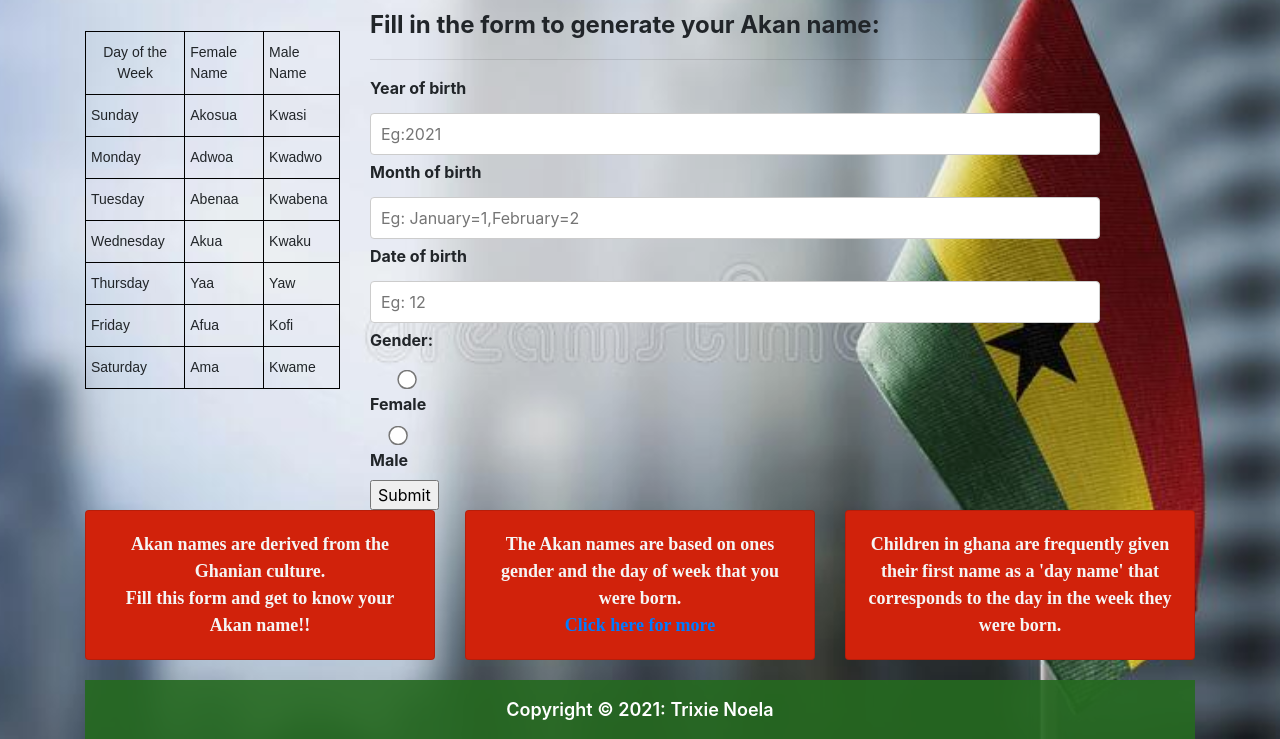
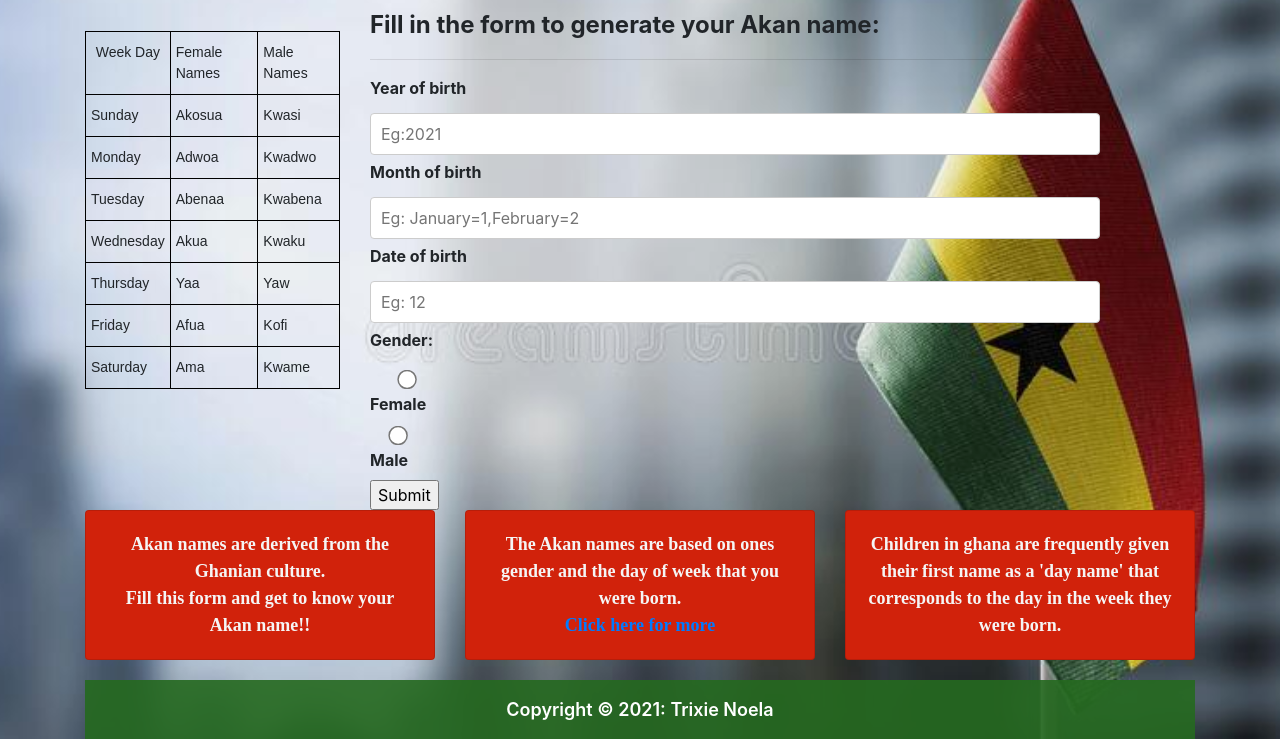
Before and after one commit to TNoela/Akan-Names-Project, a plain HTML site: page index.html in a window 1280 px wide. Shown: the part 135-874 px from the top of the page. Drawn offline with nearby package versions, Linux system fonts and the light colour scheme.

Commit message:
Update index.html

```diff
--- a/index.html
+++ b/index.html
@@ -25,9 +25,9 @@
                     <br>
                     <table class="tg">
                         <tr>
-                            <th class="tg-baqh">Day of the Week</th>
-                            <th class="tg-0lax">Female Name</th>
-                            <th class="tg-0lax">Male Name</th>
+                            <th class="tg-baqh">Week Day</th>
+                            <th class="tg-0lax">Female Names</th>
+                            <th class="tg-0lax">Male Names</th>
                         </tr>
                         <tr>
                             <td class="tg-0lax">Sunday</td>
```
